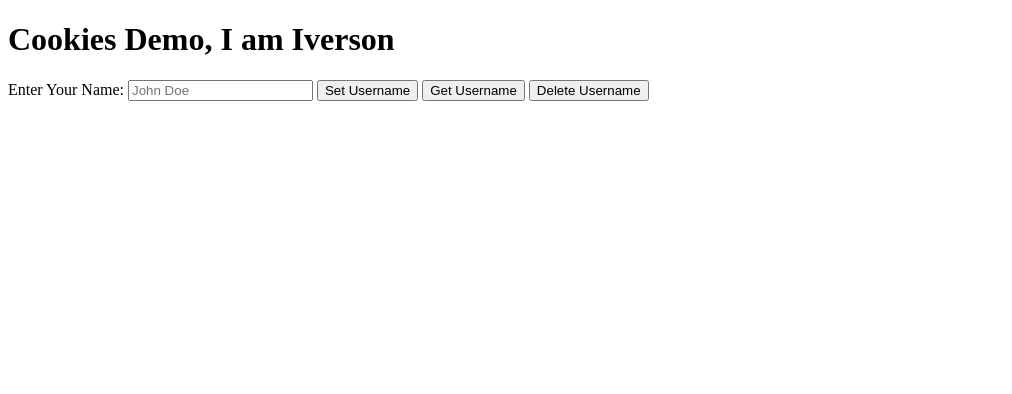
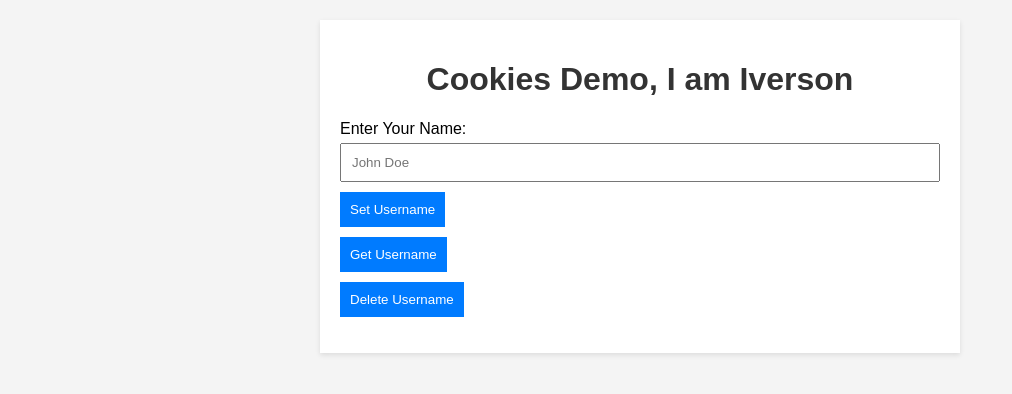
Before and after one commit to Iverspn/cookies, a plain HTML site: page index.html in a window 1280 px wide. Shown: the whole page, without its empty margins (0-1012 px from the left). Drawn offline with Linux system fonts and the light colour scheme.

Commit message:
Update index.html

```diff
--- a/index.html
+++ b/index.html
@@ -4,7 +4,7 @@
     <meta charset="UTF-8">
     <meta name="viewport" content="width=device-width, initial-scale=1.0">
     <title>Cookies Demo</title>
-    <link rel="stylesheet" href="styles.css">
+    <link rel="stylesheet" href="style.css">
 </head>
 <body>
     <div class="container">
@@ -19,6 +19,6 @@
         </div>
     </div>
     <script src="script.js"></script>
-    <style src="style.css"> </style>
+
 </body>
 </html>
```
